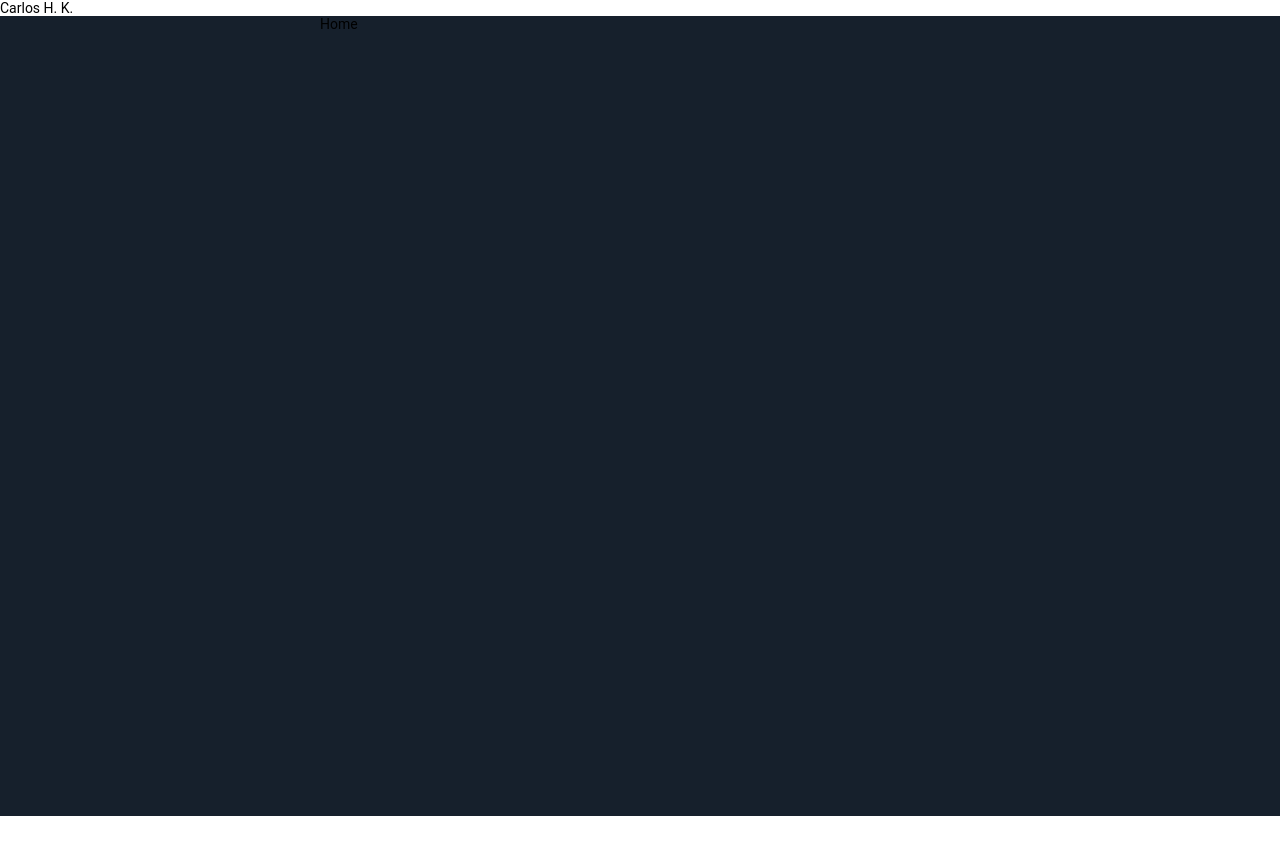
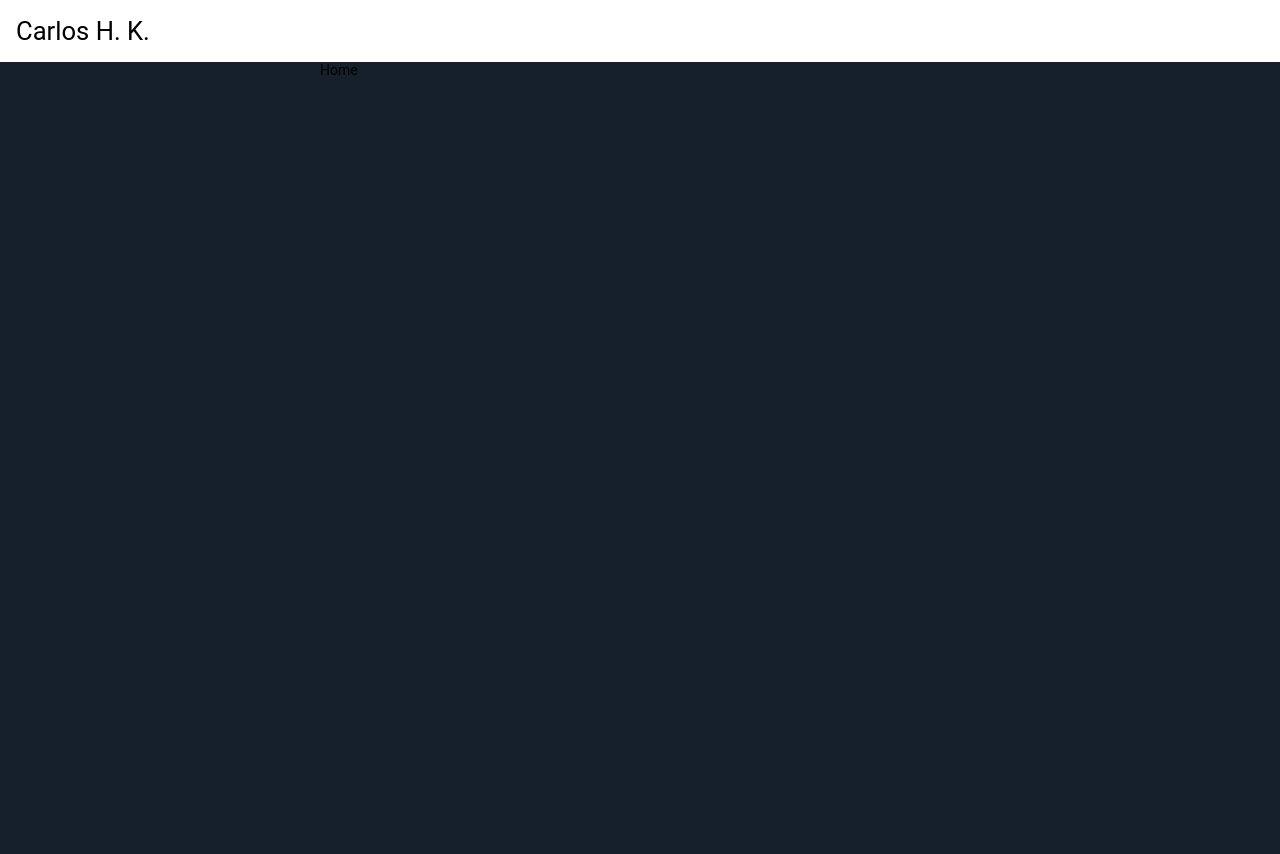
Before and after one commit to carloskotacho/my-website, a Gatsby site: page / in a window 1280 px wide. Before the commit the page ends 816 px from the top, so only its background shows below. Built offline with nearby package versions, Linux system fonts and the light colour scheme; Gatsby itself is replaced by a stand-in of ours.

Commit message:
style: add profile styled

```diff
--- a/src/components/Profile/index.js
+++ b/src/components/Profile/index.js
@@ -1,6 +1,8 @@
 import React from 'react';
 
 import { useStaticQuery, graphql } from 'gatsby';
+
+import * as S from './styled';
 
 const Profile = () => {
   const {
@@ -18,9 +20,13 @@ const Profile = () => {
   `);
 
   return (
-    <div className="Profile-wrapper">
-      <h1>{title}</h1>
-    </div>
+    <S.ProfileWrapper>
+      <S.ProfileLink>
+        <S.ProfileAuthor>
+          { title }
+        </S.ProfileAuthor>
+      </S.ProfileLink>
+    </S.ProfileWrapper>
   );
 };
 
--- /dev/null
+++ b/src/components/Profile/styled.js
@@ -0,0 +1,23 @@
+import styled from 'styled-components';
+import { Link } from 'gatsby';
+
+export const ProfileWrapper = styled.section`
+  color: var(--texts);
+  display: flex;
+  flex-direction: column;
+`;
+
+export const ProfileLink = styled(Link)`
+  color: var(--texts);
+  text-decoration: none;
+  transition: color 0.5s;
+
+  &:hover {
+    color: var(--highlight);
+  }
+`;
+
+export const ProfileAuthor = styled.h1`
+  font-size: 1.6rem;
+  margin: 1rem; /** C D B E */
+`;
```
